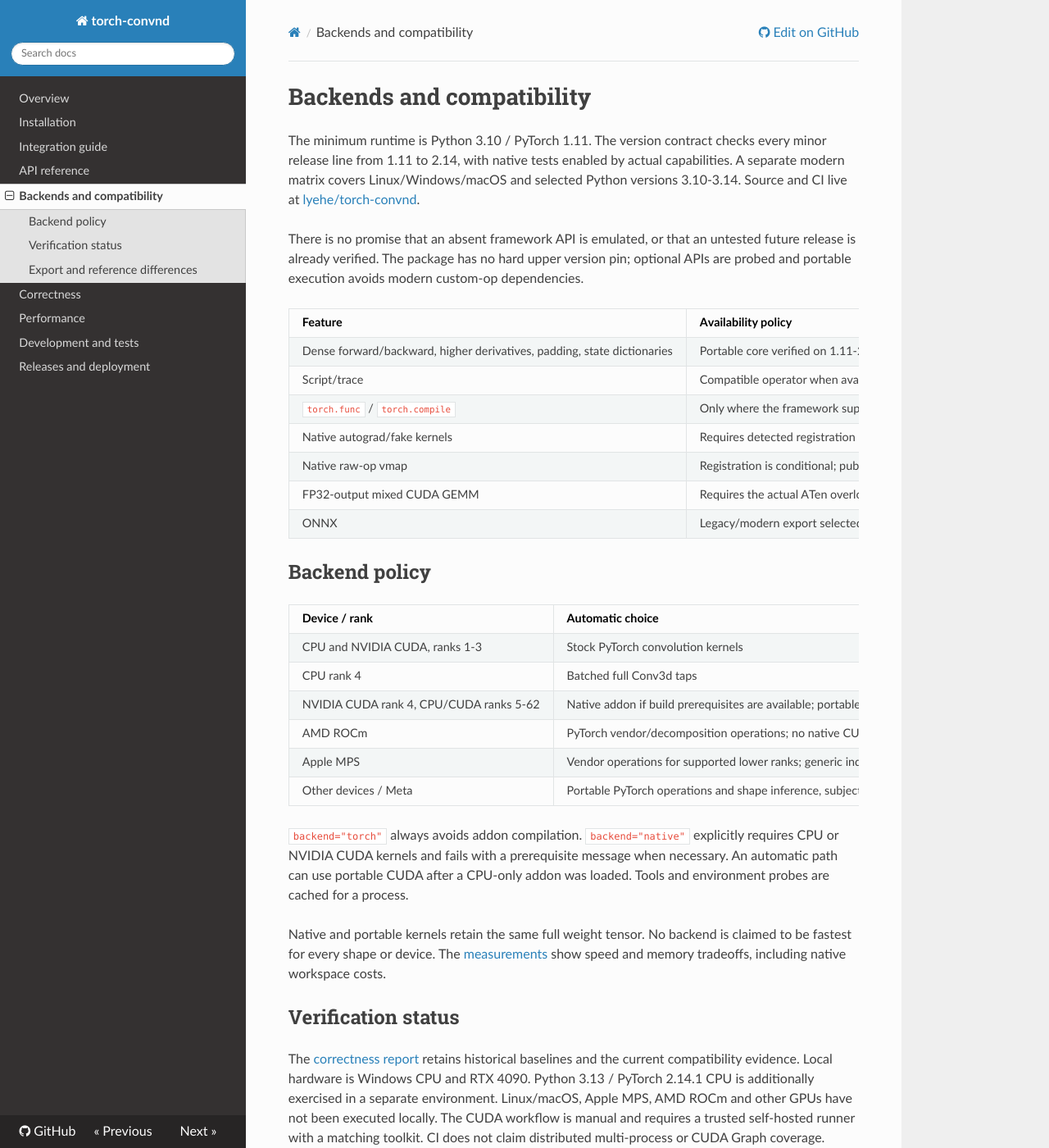
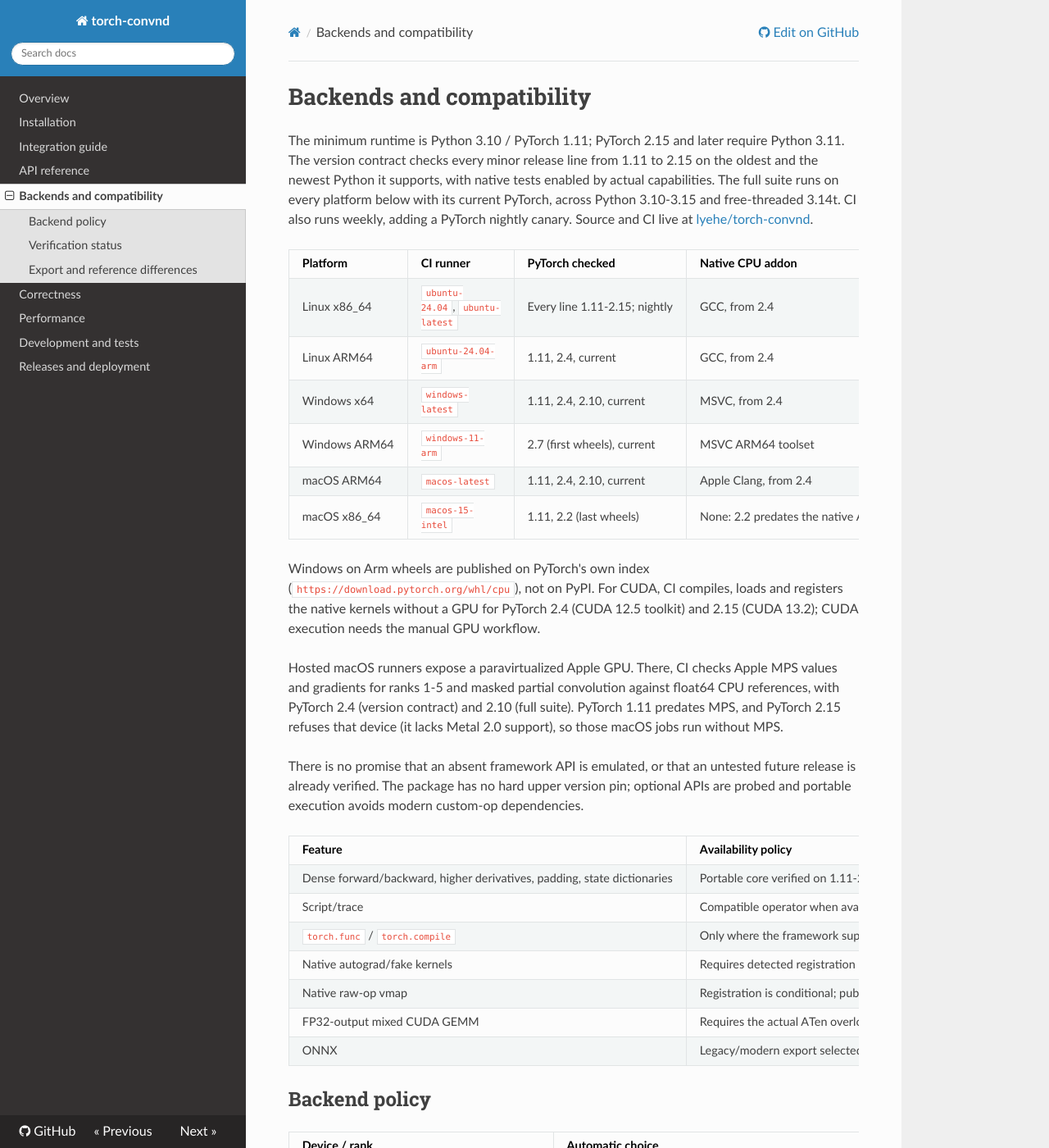
Before and after one commit to lyehe/torch-convnd, an MkDocs documentation site: the page built from docs/support.md, in a window 1280 px wide and 1400 px high. Shown: the whole window at 82% size. Built offline with MkDocs 1.6.1, drawn with Linux system fonts in a browser that asks for light colours; nearby versions of some CDN libraries; some of the changed text lies outside the part shown.

Commit message:
Broaden PyTorch, Python and platform coverage in CI and releases (#7)
The version contract runs all 19 PyTorch release lines from 1.11 to
2.15, each on the oldest and the newest Python it supports, plus the
portable and native floors on Linux ARM64, Windows, macOS, Windows on
Arm and Intel macOS. The full suite adds Python 3.11, 3.15 and
free-threaded 3.14t, Linux ARM64 and Windows on Arm. Hosted CI compiles,
loads and registers the CUDA kernels without a GPU for PyTorch 2.4 and
2.15, checks Apple MPS on the macOS runners' paravirtualized GPU, runs
weekly, and adds a PyTorch nightly canary to scheduled and manual runs.
Correctness artifacts now include their JUnit and JSON reports.

Native builds on Windows on Arm use the ARM64 MSVC toolset: the compiler
environment now follows the interpreter's platform instead of always
targeting x64. torch-convnd-info reports the CPU model, ATen's CPU
capability and whether the GIL is enabled.

The wider matrix found three upstream defects. They are documented in
docs/support.md and detected by probing stock components:
- PyTorch 2.6's Dynamo exporter writes a [C_out, 2] zero bias for
  bias-free 3-D convolutions, which ONNX Runtime 1.31 rejects; the
  contract checks the legacy exporter there.
- PyTorch 2.9's TorchScript cannot script modules on Python 3.14.
- PyTorch 2.4.1 on Windows computes wrong grouped, dilated float64
  conv3d gradients on AMD CPUs. The contract records an expected
  failure only after confirming that stock conv3d is itself wrong.

Version tags attest build provenance and publish a GitHub release with
the checked wheel, sdist and changelog section. The manual CUDA workflow
takes the PyTorch version, CUDA wheel index and Python as inputs.

Co-Authored-By: Claude Opus 5.5 <noreply@anthropic.com>

```diff
--- a/docs/support.md
+++ b/docs/support.md
@@ -1,10 +1,32 @@
 # Backends and compatibility
 
-The minimum runtime is Python 3.10 / PyTorch 1.11. The version contract checks
-every minor release line from 1.11 to 2.14, with native tests enabled by actual
-capabilities. A separate modern matrix covers Linux/Windows/macOS and selected
-Python versions 3.10-3.14. Source and CI live at
+The minimum runtime is Python 3.10 / PyTorch 1.11; PyTorch 2.15 and later
+require Python 3.11. The version contract checks every minor release line from
+1.11 to 2.15 on the oldest and the newest Python it supports, with native tests
+enabled by actual capabilities. The full suite runs on every platform below with
+its current PyTorch, across Python 3.10-3.15 and free-threaded 3.14t. CI also runs
+weekly, adding a PyTorch nightly canary. Source and CI live at
 [lyehe/torch-convnd](https://github.com/lyehe/torch-convnd).
+
+| Platform | CI runner | PyTorch checked | Native CPU addon |
+| --- | --- | --- | --- |
+| Linux x86_64 | `ubuntu-24.04`, `ubuntu-latest` | Every line 1.11-2.15; nightly | GCC, from 2.4 |
+| Linux ARM64 | `ubuntu-24.04-arm` | 1.11, 2.4, current | GCC, from 2.4 |
+| Windows x64 | `windows-latest` | 1.11, 2.4, 2.10, current | MSVC, from 2.4 |
+| Windows ARM64 | `windows-11-arm` | 2.7 (first wheels), current | MSVC ARM64 toolset |
+| macOS ARM64 | `macos-latest` | 1.11, 2.4, 2.10, current | Apple Clang, from 2.4 |
+| macOS x86_64 | `macos-15-intel` | 1.11, 2.2 (last wheels) | None: 2.2 predates the native APIs |
+
+Windows on Arm wheels are published on PyTorch's own index
+(`https://download.pytorch.org/whl/cpu`), not on PyPI. For CUDA, CI compiles,
+loads and registers the native kernels without a GPU for PyTorch 2.4 (CUDA 12.5
+toolkit) and 2.15 (CUDA 13.2); CUDA execution needs the manual GPU workflow.
+
+Hosted macOS runners expose a paravirtualized Apple GPU. There, CI checks Apple
+MPS values and gradients for ranks 1-5 and masked partial convolution against
+float64 CPU references, with PyTorch 2.4 (version contract) and 2.10 (full suite).
+PyTorch 1.11 predates MPS, and PyTorch 2.15 refuses that device (it lacks Metal 2.0
+support), so those macOS jobs run without MPS.
 
 There is no promise that an absent framework API is emulated, or that an untested
 future release is already verified. The package has no hard upper version pin;
@@ -12,7 +34,7 @@ optional APIs are probed and portable execution avoids modern custom-op dependen
 
 | Feature | Availability policy |
 | --- | --- |
-| Dense forward/backward, higher derivatives, padding, state dictionaries | Portable core verified on 1.11-2.14 |
+| Dense forward/backward, higher derivatives, padding, state dictionaries | Portable core verified on 1.11-2.15 |
 | Script/trace | Compatible operator when available; pure Tensor script adapter otherwise |
 | `torch.func` / `torch.compile` | Only where the framework supplies the API |
 | Native autograd/fake kernels | Requires detected registration and unified-autocast APIs; CPU checked from 2.4 |
@@ -46,8 +68,13 @@ The [correctness report](PARITY.md) retains historical baselines and the current
 compatibility evidence. Local hardware is Windows CPU and RTX 4090.
 Python 3.13 / PyTorch 2.14.1 CPU is additionally exercised in a separate environment.
 Linux/macOS, Apple MPS, AMD ROCm and other GPUs have not been executed locally.
-The CUDA workflow is manual and requires a trusted self-hosted runner with a
-matching toolkit. CI does not claim distributed multi-process or CUDA Graph coverage.
+Hosted CI covers Linux, Windows and macOS CPUs (Intel and AMD x86_64, Arm), and
+Apple MPS on the macOS runners' paravirtualized GPU; `torch-convnd-info` records
+each runner's CPU model. Its CUDA build check proves that the kernels compile and
+register, not that they run. The CUDA workflow is manual and
+requires a trusted self-hosted runner with a matching toolkit; its PyTorch version,
+CUDA wheel index and Python are selectable. CI does not claim distributed
+multi-process or CUDA Graph coverage.
 
 ## Export and reference differences
 
@@ -57,6 +84,22 @@ unavailable. Other versions/providers may differ. Complex tensor interfaces are
 outside the [ONNX Conv schema](https://onnx.ai/onnx/operators/onnx__Conv.html);
 provide an explicit real/imaginary model interface when required.
 
+Three upstream defects are tied to specific releases. The version contract
+detects each one rather than hiding it:
+
+- PyTorch 2.6's Dynamo exporter gives every bias-free 3-D convolution, stock
+  `Conv3d` included, a `[C_out, 2]` zero bias. ONNX requires a 1-D bias, and ONNX
+  Runtime 1.31 rejects the graph (1.23 ignored it). Rank-4 layers on CPU and CUDA
+  decompose into such convolutions, so on 2.6 export with `dynamo=False`.
+- On Python 3.14, TorchScript in PyTorch 2.9 cannot script modules at all, stock
+  `Linear` included: it reads `__annotations__` from instances, which Python 3.14
+  no longer provides. Use PyTorch 2.10 or later to script on Python 3.14.
+- PyTorch 2.4.1 on Windows computes wrong stock `conv3d` gradients for grouped,
+  dilated float64 problems on AMD CPUs (Zen 3 and Zen 5 runners), while Intel CPUs
+  and Linux on the same AMD CPUs are correct. Ranks 3 and 4 inherit it there. The
+  contract records an expected failure only after checking stock `conv3d` itself
+  on the same geometry. Use a later PyTorch on such hosts.
+
 Default rank-2/3 vendor paths inherit PyTorch's empty-vmap behavior and layout
 selection. The raw native rule preserves the logical inner batch for empty maps;
 native output strides can differ while values/gradients agree. cuDNN settings
--- a/pyproject.toml
+++ b/pyproject.toml
@@ -23,6 +23,8 @@ classifiers = [
   "Programming Language :: Python :: 3.12",
   "Programming Language :: Python :: 3.13",
   "Programming Language :: Python :: 3.14",
+  "Programming Language :: Python :: 3.15",
+  "Programming Language :: Python :: Free Threading :: 2 - Beta",
   "Programming Language :: C++",
   "Operating System :: OS Independent",
   "Topic :: Scientific/Engineering :: Artificial Intelligence",
```
Also changed, not shown: CHANGELOG.md (+23 -0 lines), README.md (+9 -4 lines), docs/development.md (+9 -1 lines), docs/installation.md (+13 -4 lines), docs/releasing.md (+14 -9 lines), 11 other files.
